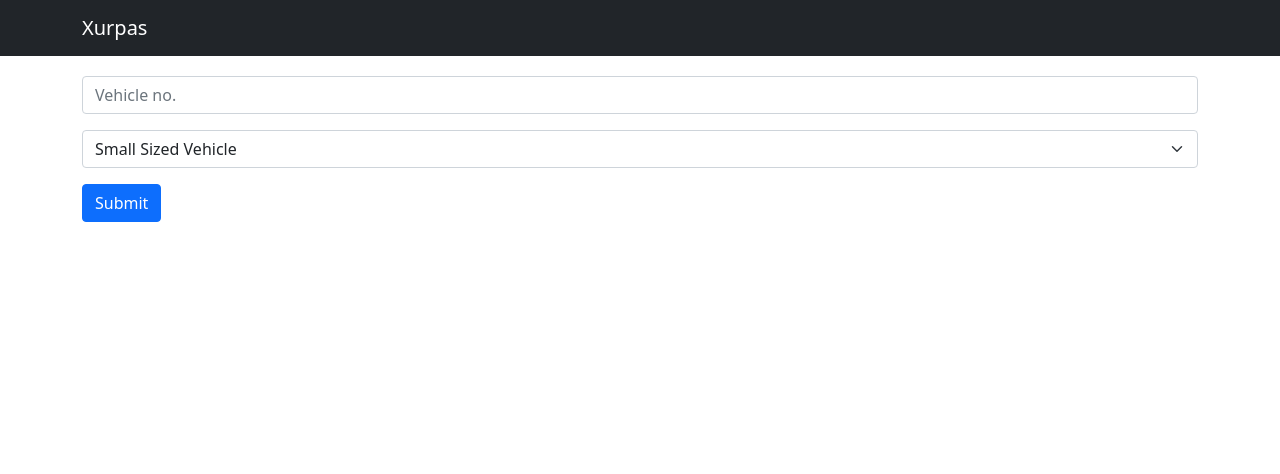
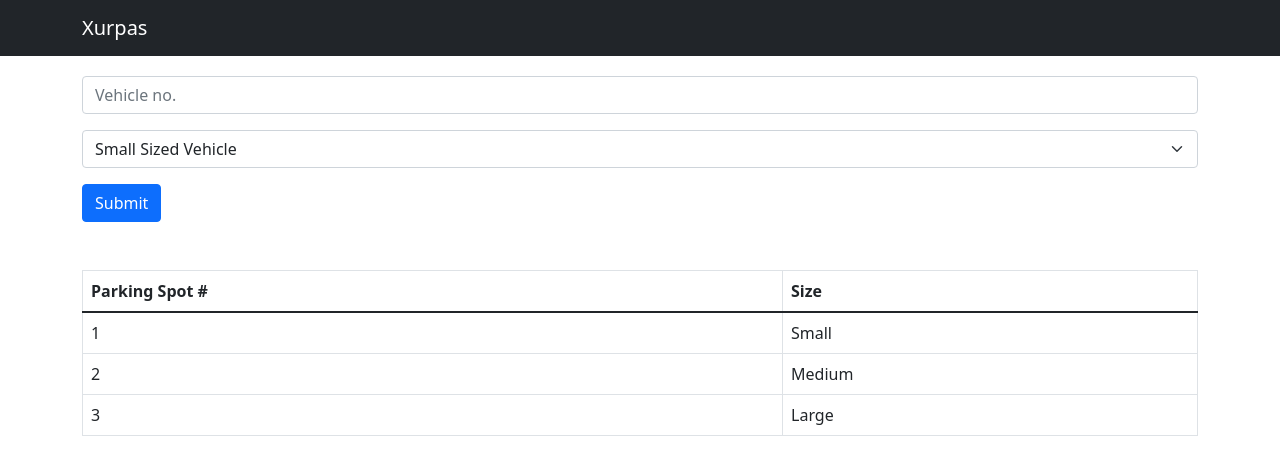
Before and after one commit to jrssnjn/xurpas-client, a React (Create React App) app: page / in a window 1280 px wide. Shown: the top 474 px of the page. Built offline with nearby package versions, Linux system fonts and the light colour scheme.

Commit message:
added table for parking-spots

```diff
--- a/src/App.js
+++ b/src/App.js
@@ -1,13 +1,6 @@
-import {
-  Container,
-  Row,
-  Col,
-  Navbar,
-  Form,
-  Button,
-  Modal,
-} from "react-bootstrap";
+import { Container, Row, Col, Navbar, Form, Button } from "react-bootstrap";
 import Receipt from "./modal";
+import ParkingSpots from "./parkingSpots";
 import "./default.css";
 
 function App() {
@@ -38,6 +31,11 @@ function App() {
             </Form>
           </Col>
         </Row>
+        <Row>
+          <Col>
+            <ParkingSpots />
+          </Col>
+        </Row>
       </Container>
       <Receipt />
     </div>
--- /dev/null
+++ b/src/parkingSpots.js
@@ -0,0 +1,31 @@
+import { Table } from "react-bootstrap";
+import { useState } from "react";
+
+function parkingSpots() {
+  return (
+    <Table bordered hover className="mt-5">
+      <thead>
+        <tr>
+          <th>Parking Spot #</th>
+          <th>Size</th>
+        </tr>
+      </thead>
+      <tbody>
+        <tr>
+          <td>1</td>
+          <td>Small</td>
+        </tr>
+        <tr>
+          <td>2</td>
+          <td>Medium</td>
+        </tr>
+        <tr>
+          <td>3</td>
+          <td>Large</td>
+        </tr>
+      </tbody>
+    </Table>
+  );
+}
+
+export default parkingSpots;
```
